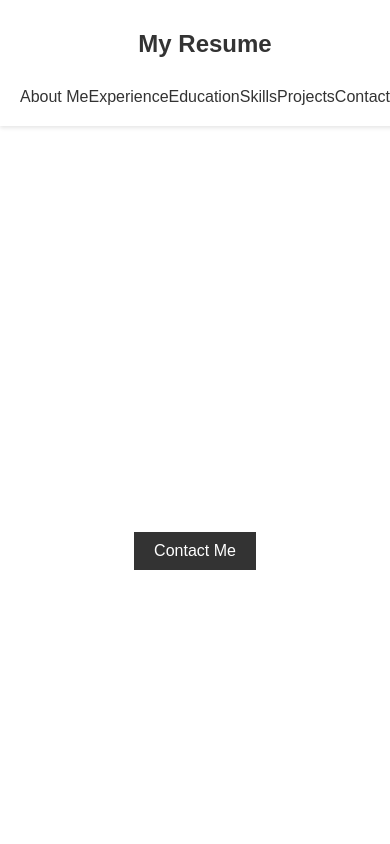
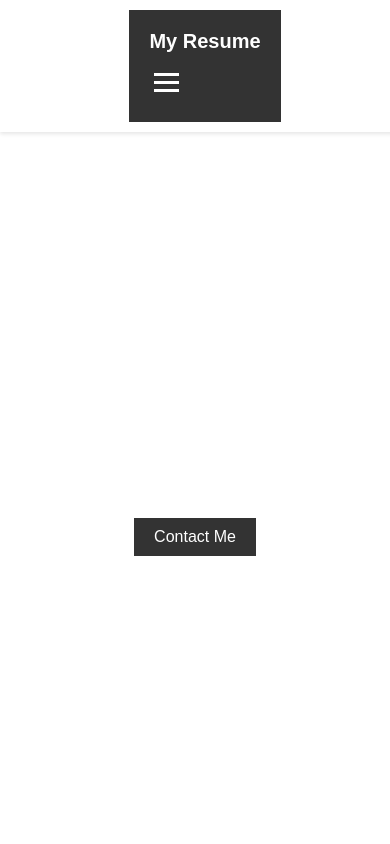
Before and after one commit to chippevijay/chippevijay.github.io, a plain HTML site: page resume.html in a window 390 px wide. Shown: the top 844 px of the page. Drawn offline with Linux system fonts and the light colour scheme; a script that the page names is missing.

Commit message:
made header as dropdown

```diff
--- a/resume.html
+++ b/resume.html
@@ -11,7 +11,12 @@
   <header>
     <nav>
       <h1>My Resume</h1>
-      <ul>
+      <button class="toggle-button" aria-label="Toggle Menu">
+        <span class="bar"></span>
+        <span class="bar"></span>
+        <span class="bar"></span>
+      </button>
+      <ul class="nav-links">
         <li><a href="#about">About Me</a></li>
         <li><a href="#experience">Experience</a></li>
         <li><a href="#education">Education</a></li>
--- a/styles.css
+++ b/styles.css
@@ -154,4 +154,85 @@ footer {
   }
 }
 
+/* Add your existing CSS styles here */
+
+/* Header */
+header nav {
+  display: flex;
+  justify-content: space-between;
+  align-items: center;
+  padding: 20px;
+  background-color: #333;
+  color: #fff;
+}
+
+h1 {
+  margin: 0;
+  font-size: 24px;
+}
+
+.toggle-button {
+  display: none;
+  background: none;
+  border: none;
+  cursor: pointer;
+  padding: 5px;
+}
+
+.bar {
+  display: block;
+  width: 25px;
+  height: 3px;
+  background-color: #fff;
+  margin: 5px 0;
+  transition: background-color 0.3s ease;
+}
+
+.nav-links {
+  display: flex;
+}
+
+.nav-links li {
+  margin-left: 20px;
+}
+
+.nav-links a {
+  color: #fff;
+  text-decoration: none;
+  font-weight: bold;
+}
+
+/* Media queries for responsiveness */
+@media screen and (max-width: 768px) {
+  /* Header */
+  header nav {
+    flex-direction: column;
+    align-items: flex-start;
+    padding: 20px;
+  }
+
+  h1 {
+    font-size: 20px;
+    margin-bottom: 10px;
+  }
+
+  .toggle-button {
+    display: block;
+  }
+
+  .nav-links {
+    display: none;
+    flex-direction: column;
+    margin-top: 10px;
+  }
+
+  .nav-links.open {
+    display: flex;
+  }
+
+  .nav-links li {
+    margin: 10px 0;
+  }
+}
+
 /* Add more media queries as needed for different screen sizes */
```
